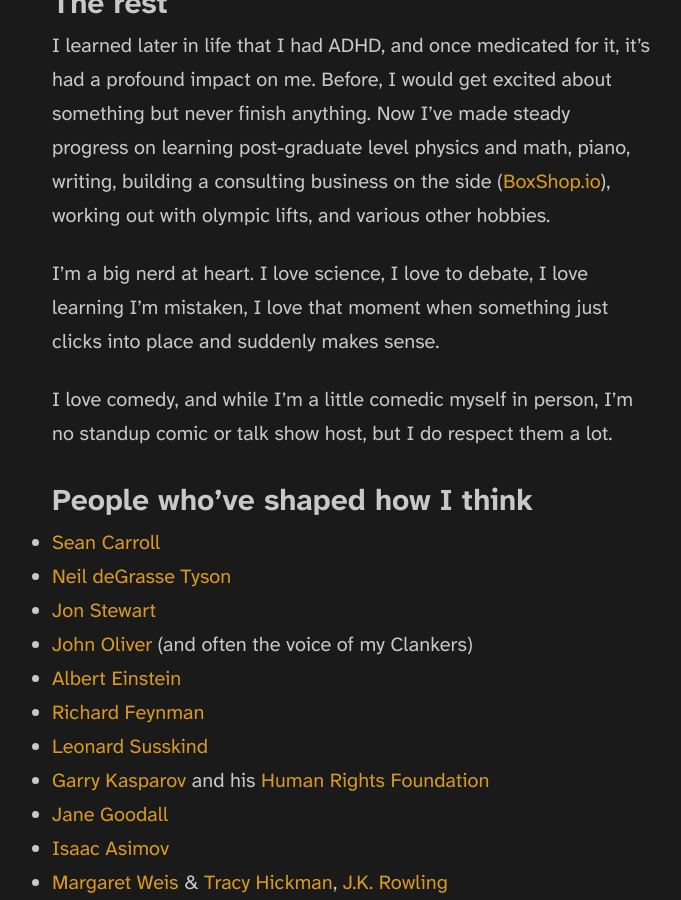
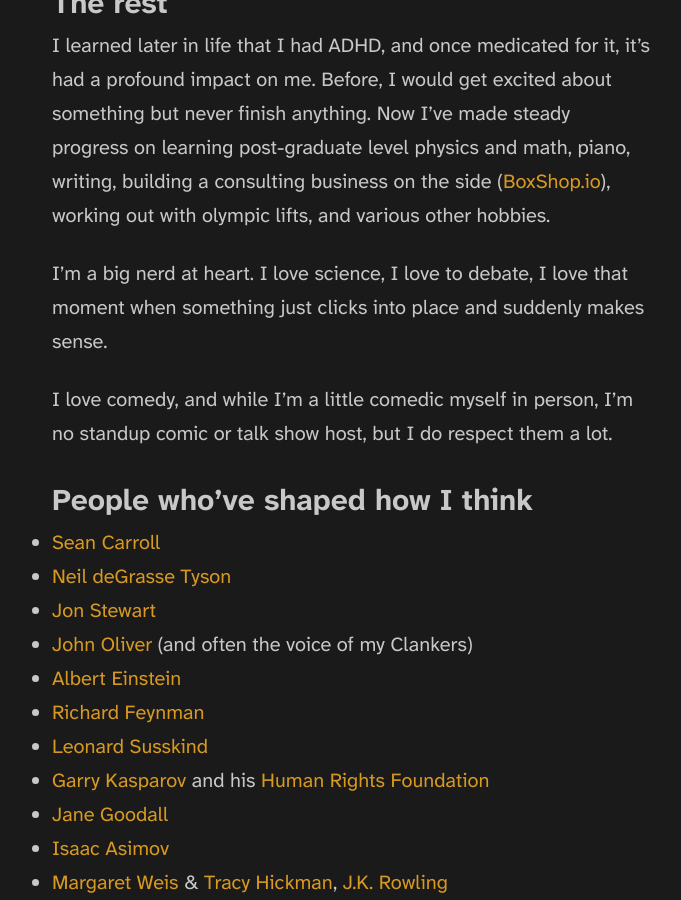
Before and after one commit to dreslan/dreslan.github.io, a Jekyll site: the page built from about.md, in a window 1280 px wide and 900 px high, scrolled down 2661 px. Shown: the whole window, without its empty margins (288-969 px from the left). Built offline with Jekyll 4.4.1, drawn with Linux system fonts in a browser that asks for light colours.

Commit message:
Minor update

```diff
--- a/about.md
+++ b/about.md
@@ -34,7 +34,7 @@ My wife and I moved to Atlanta, where I joined Turner/CNN working on a "Transiti
 
 I learned later in life that I had ADHD, and once medicated for it, it's had a profound impact on me. Before, I would get excited about something but never finish anything. Now I've made steady progress on learning post-graduate level physics and math, piano, writing, building a consulting business on the side ([BoxShop.io](https://boxshop.io)), working out with olympic lifts, and various other hobbies.
 
-I'm a big nerd at heart. I love science, I love to debate, I love learning I'm mistaken, I love that moment when something just clicks into place and suddenly makes sense.
+I'm a big nerd at heart. I love science, I love to debate, I love that moment when something just clicks into place and suddenly makes sense.
 
 I love comedy, and while I'm a little comedic myself in person, I'm no standup comic or talk show host, but I do respect them a lot.
 
```
